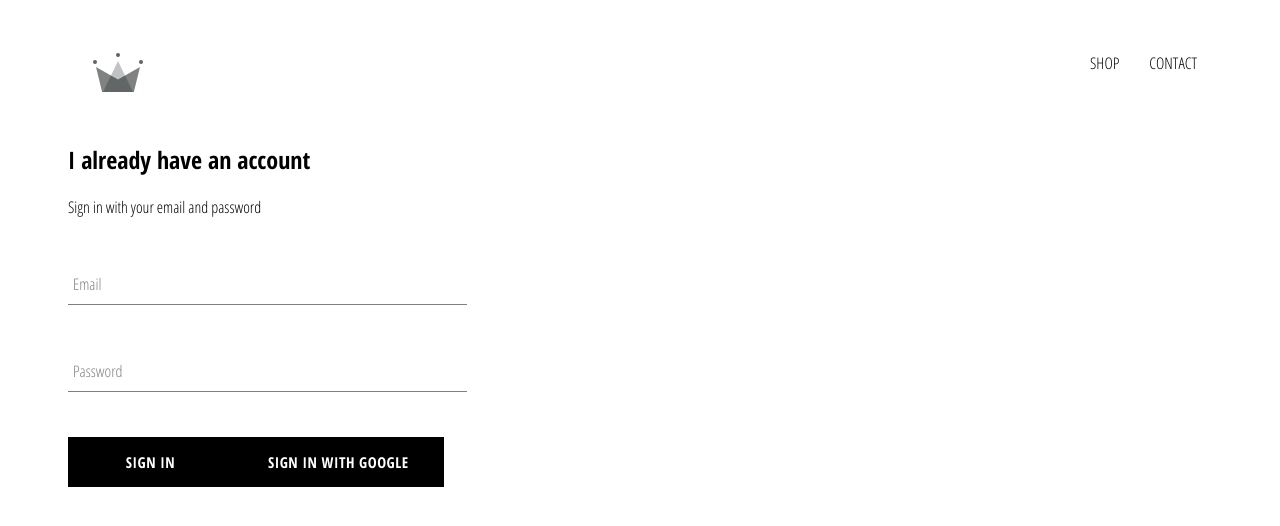
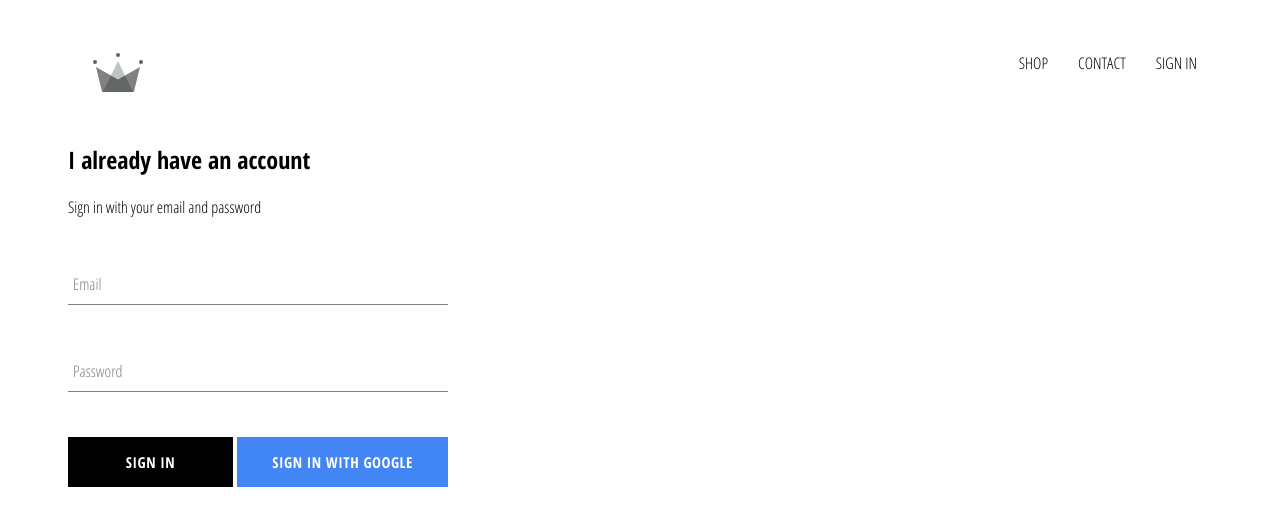
Before and after one commit to juanhuttemann/react-ecommerce, a React (Create React App) app: page /signin in a window 1280 px wide. Shown: the top 526 px of the page. Built offline with nearby package versions, Linux system fonts and the light colour scheme; no server answers.

Commit message:
add signin and signout button with styles

```diff
--- a/src/App.css
+++ b/src/App.css
@@ -8,3 +8,7 @@
     text-decoration: none;
     color: black;
 }
+
+* {
+    box-sizing: border-box;
+}
--- a/src/App.js
+++ b/src/App.js
@@ -15,8 +15,10 @@
     currentUser: null
   }
 
+  unsubscribeFromAuth = null
+
   componentDidMount() {
-    auth.onAuthStateChanged(user => {
+    this.unsubscribeFromAuth = auth.onAuthStateChanged(user => {
       this.setState({
         currentUser: user
       })
@@ -24,10 +26,14 @@
     })
   }
 
+  componentWillUnmount() {
+    this.unsubscribeFromAuth();
+  }
+
   render() {
     return (
       <div>
-        <Header />
+        <Header currentUser={this.state.currentUser} />
         <Switch>
           <Route exact path='/' component={HomePage} />
           <Route path='/shop' component={ShopPage} />
--- a/src/components/custom-button/custom-button.component.jsx
+++ b/src/components/custom-button/custom-button.component.jsx
@@ -2,8 +2,8 @@
 
 import './custom-button.styles.scss';
 
-const CustomButton = ({ children, ...otherProps }) => (
-    <button className="custom-button" {...otherProps}>
+const CustomButton = ({ children, isGoogleSignIn,...otherProps }) => (
+    <button className={`${ isGoogleSignIn ? 'google-sign-in' : ''} custom-button`} {...otherProps}>
         {children}
     </button>
 )
--- a/src/components/custom-button/custom-button.styles.scss
+++ b/src/components/custom-button/custom-button.styles.scss
@@ -19,4 +19,14 @@
         color: black;
         border: 1px solid black;
     }
+
+    &.google-sign-in {
+        background-color: #4285f4;
+        color: white;
+
+        &:hover {
+            background-color: #357ae8;
+            border: none;
+        }
+    }
 }
--- a/src/components/header/header.component.jsx
+++ b/src/components/header/header.component.jsx
@@ -1,11 +1,13 @@
 import React from 'react';
 import {Link} from 'react-router-dom'
+import { auth } from '../../firebase/firebase.utils';
+
 
 import {ReactComponent as Logo} from '../../assets/crown.svg'
 
 import './header.styles.scss'
 
-const Header = ()=> (
+const Header = ({ currentUser })=> (
     <div className="header">
         <Link className="logo-container" to="/">
             <Logo className="logo"/>
@@ -17,6 +19,12 @@
             <Link className="option" to="/contact">
                 CONTACT
             </Link>
+            {
+                currentUser ?
+                (<div className="option" onClick={()=> auth.signOut()}>SIGN OUT</div>)
+                :
+                (<Link className="option" to="/signin">SIGN IN</Link>)
+            }
         </div>
     </div>
 )
--- a/src/components/header/header.styles.scss
+++ b/src/components/header/header.styles.scss
@@ -20,6 +20,7 @@
 
         .option {
             padding: 10px 15px;
+            cursor: pointer;
         }
     }
 }
--- a/src/components/sign-in/sign-in.component.jsx
+++ b/src/components/sign-in/sign-in.component.jsx
@@ -35,8 +35,16 @@
                 <form onSubmit={this.handleSubmit} >
                     <FormInput name="email" value={this.state.email} onChange={this.handleChange} label="Email" required />
                     <FormInput name="password" value={this.state.password} onChange={this.handleChange} label="Password" required />
-                    <CustomButton type="submit">Sign in</CustomButton>
-                    <CustomButton onClick={signInWithGoogle}>Sign in with Google</CustomButton>
+
+                    <div className="buttons">
+                        <CustomButton type="submit">Sign in</CustomButton>
+                        <CustomButton
+                            onClick={signInWithGoogle}
+                            isGoogleSignIn
+                        >
+                            Sign in with Google
+                        </CustomButton>
+                    </div>
                 </form>
             </div>
         );
--- a/src/components/sign-in/sign-in.styles.scss
+++ b/src/components/sign-in/sign-in.styles.scss
@@ -1,9 +1,14 @@
 .sign-in {
-    width: 30vw;
+    width: 380px;
     display: flex;
     flex-direction: column;
 
     .title {
         margin: 10px 0;
     }
+
+    .buttons {
+        display: flex;
+        justify-content: space-between;
+    }
 }
```
